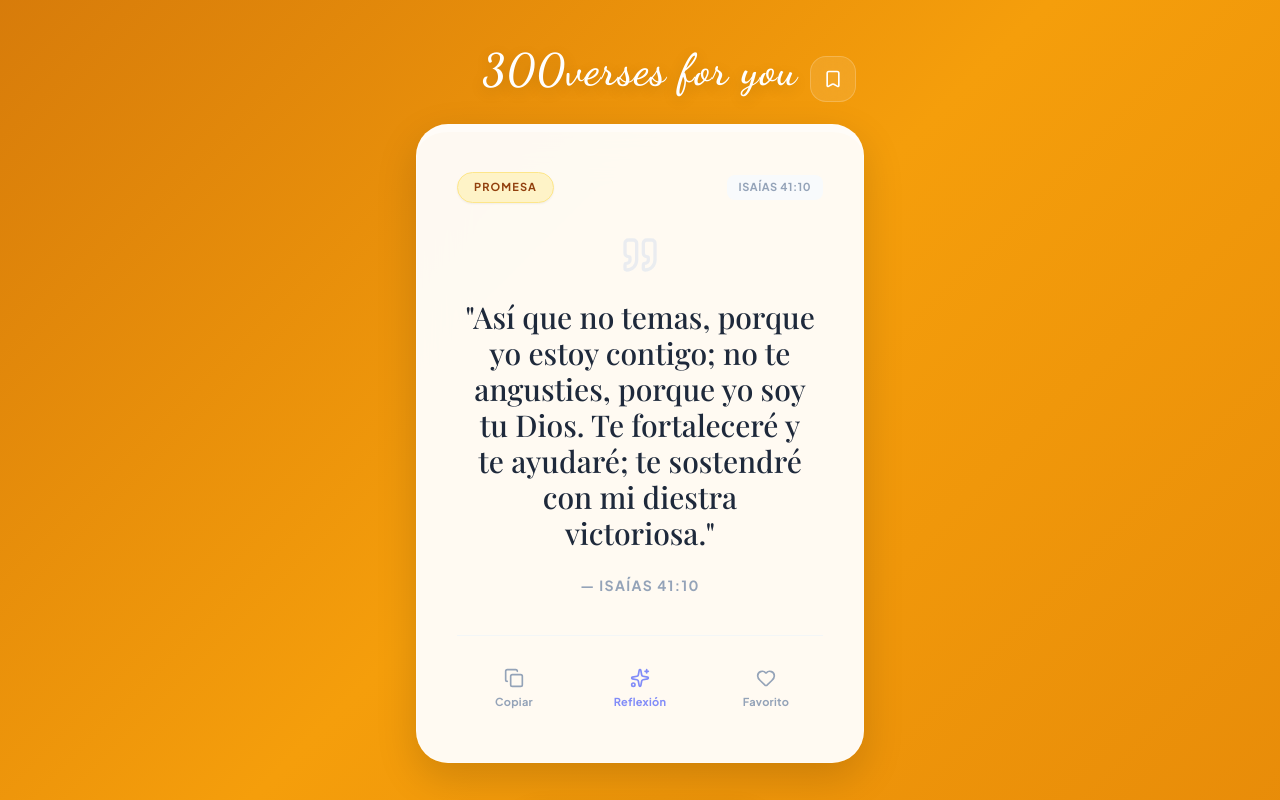
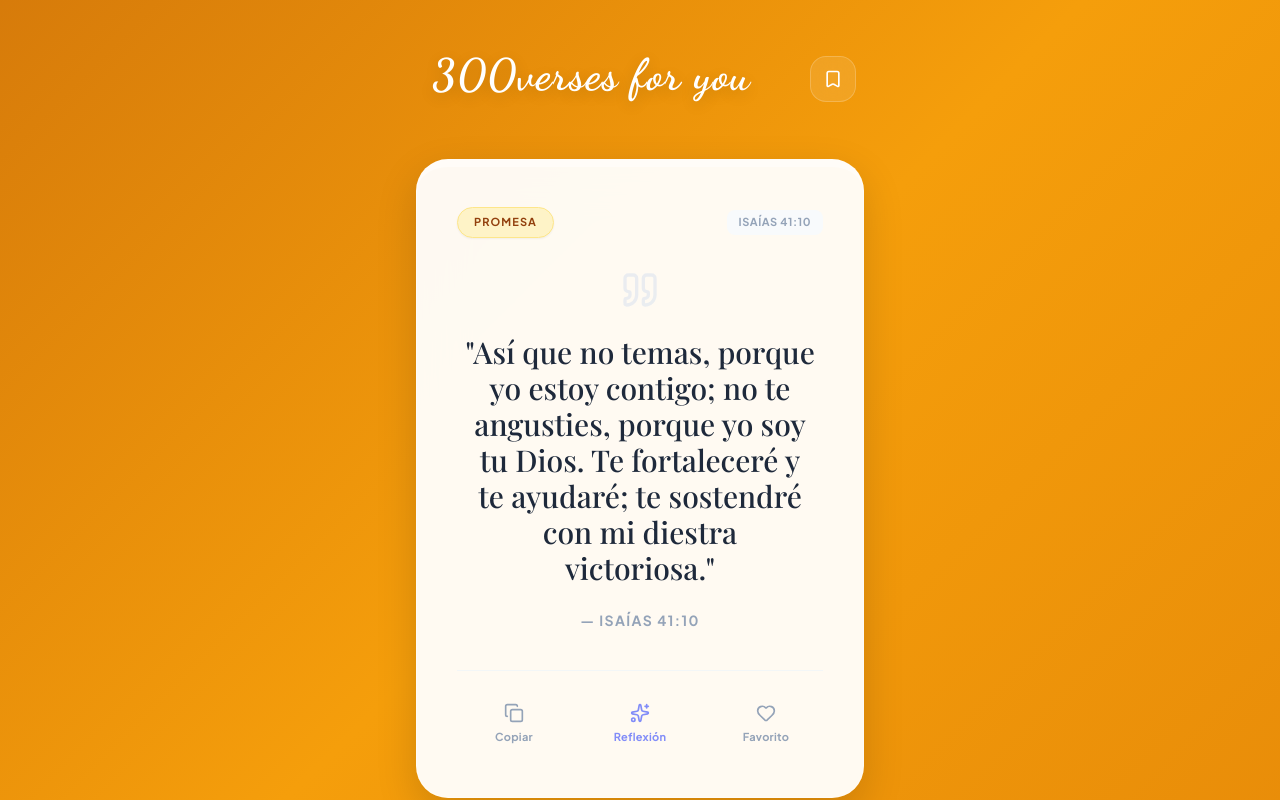
Before and after one commit to JocsanBello19/300verses-for-you, a website: page index.html in a window 1280 px wide. Shown: the top 800 px of the page. Drawn offline with nearby package versions, Linux system fonts and the light colour scheme; no server answers; a web font is replaced by a local one.

Commit message:
version 11.0

```diff
--- a/index.html
+++ b/index.html
@@ -67,11 +67,11 @@
     id="body-bg"
   >
     <!-- Encabezado de la App -->
-    <header
-      class="w-full max-w-md mx-auto flex justify-center items-center pt-6 px-2 relative"
-    >
-      <div class="text-center">
-        <h1 class="text-[2.75rem] leading-none text-white romantic-title tracking-wide" id="app-title">
+    <header class="w-full max-w-md mx-auto pt-6 px-4 relative">
+      <div class="flex justify-between items-start sm:items-center gap-4 mb-6">
+
+        <!-- Título Limpio -->
+        <h1 id="app-title" class="text-[2.75rem] text-white font-bold romantic-title tracking-wide leading-tight pr-12 sm:pr-0">
           300verses for you
         </h1>
       </div>
```
Also changed, not shown: manifest.json.
